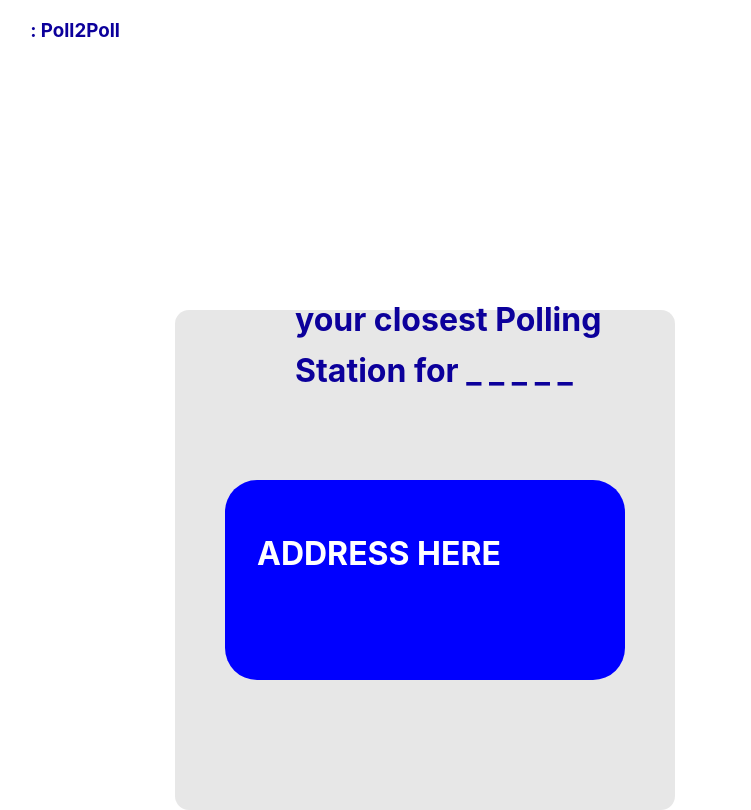
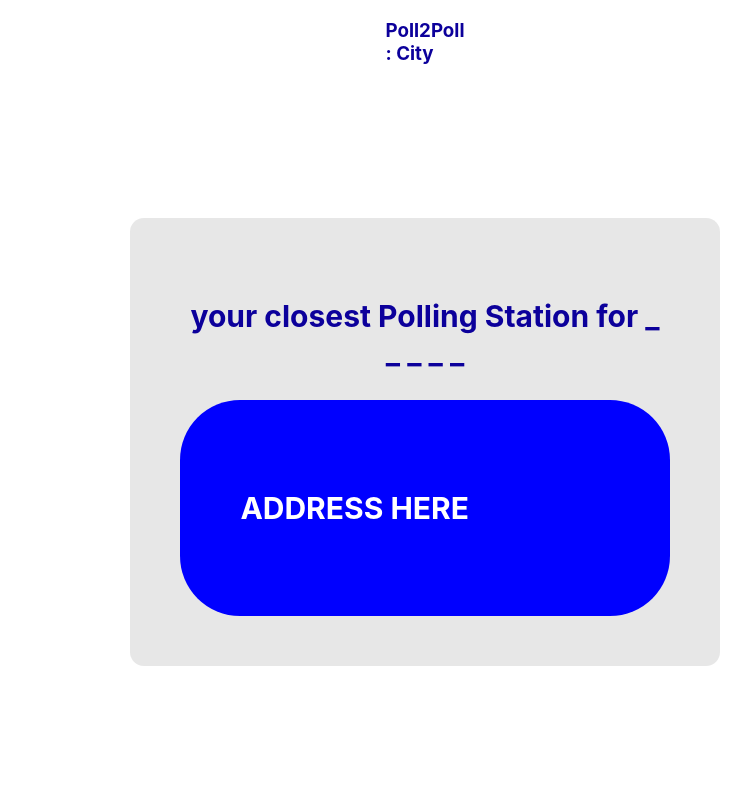
Before and after one commit to dejohn-lab/poll2poll, a Next.js app: page /listings in a window 1280 px wide. Shown: the whole page, without its empty margins (215-966 px from the left). Built offline with nearby package versions, Linux system fonts and the light colour scheme.

Commit message:
NEWUpdate

```diff
--- a/pages/listings.js
+++ b/pages/listings.js
@@ -3,33 +3,32 @@ import Head from 'next/head'
 import Link from 'next/link'
 
 import styles from '../styles/Home.module.css'
-import {FontAwesomeIcon}from '@fortawesome/react-fontawesome'
-import {faSearchPlus}from '@fortawesome/free-solid-svg-icons'
+import { FontAwesomeIcon } from '@fortawesome/react-fontawesome'
+import { faSearchPlus } from '@fortawesome/free-solid-svg-icons'
 export default function Home() {
   return (
     <div className={styles.container}>
       <Head>
         <title>Poll2Poll</title>
-        <title>:</title>
-
       </Head>
       <div className={styles.p2p}>
-      <h3>: Poll2Poll</h3>
+        <h3>Poll2Poll <br/>: City</h3>
+
       </div>
       <main className={styles.main}>
-    <div className={styles.powderblue}>
-    <h1 className={styles.deepblue}>your closest Polling</h1>
-        <h1 className={styles.deepblue}>Station for _ _ _ _ _
-        </h1>
+        <div className={styles.powderblue}>
+          <p className={styles.deepblue}>your closest Polling
+         Station for _ _ _ _ _
+        </p>
+
+        <div className={styles.pollbox}>
+          <p>
+            ADDRESS HERE
+        </p>
         </div>
-      <div className={styles.pollbox}>
-        <h1>
-          ADDRESS HERE
-        </h1>
+        </div>
 
-      </div>
-
-        </main>
+      </main>
 
     </div>
   )
--- a/styles/Home.module.css
+++ b/styles/Home.module.css
@@ -1,42 +1,40 @@
 .container {
   min-height: 100vh;
-  padding: 0 0.5rem;
+  padding: 0 ;
   display: flex;
   background-color:white;
   flex-direction: column;
   justify-content: center;
   align-items: center;
+  width:100%;
 }
 .powderblue{
   background: rgba(196, 196, 196, 0.4);
 border-radius: 14px;
- width: 500px;
- height: 500px;
- margin-bottom:40px;
- position: absolute;
+padding: 50px;
+width:90%;
+font-size: 30px;
+font-weight: bold;
+
 }
 .deepblue{
   color: #0C009B;
-  margin-top: -10px;
-  padding-left: 120px;
-  align-content: center;
+  text-align: center;
 }
 .pollbox {
   background-color:blue;
   padding: 2em;
   border-radius: 2em 2em 2em 2em;
-  height: 200px;
-  width:  400px;
   z-index:1;
 }
 
 .p2p{
-  margin:  0px  700px 300px 0px;
+
   color:#0C009B;
 }
 
 .main {
-  padding: 5rem 0;
+  padding: 5rem 0em;
   flex: 1;
   display: flex;
   color:white;
```
